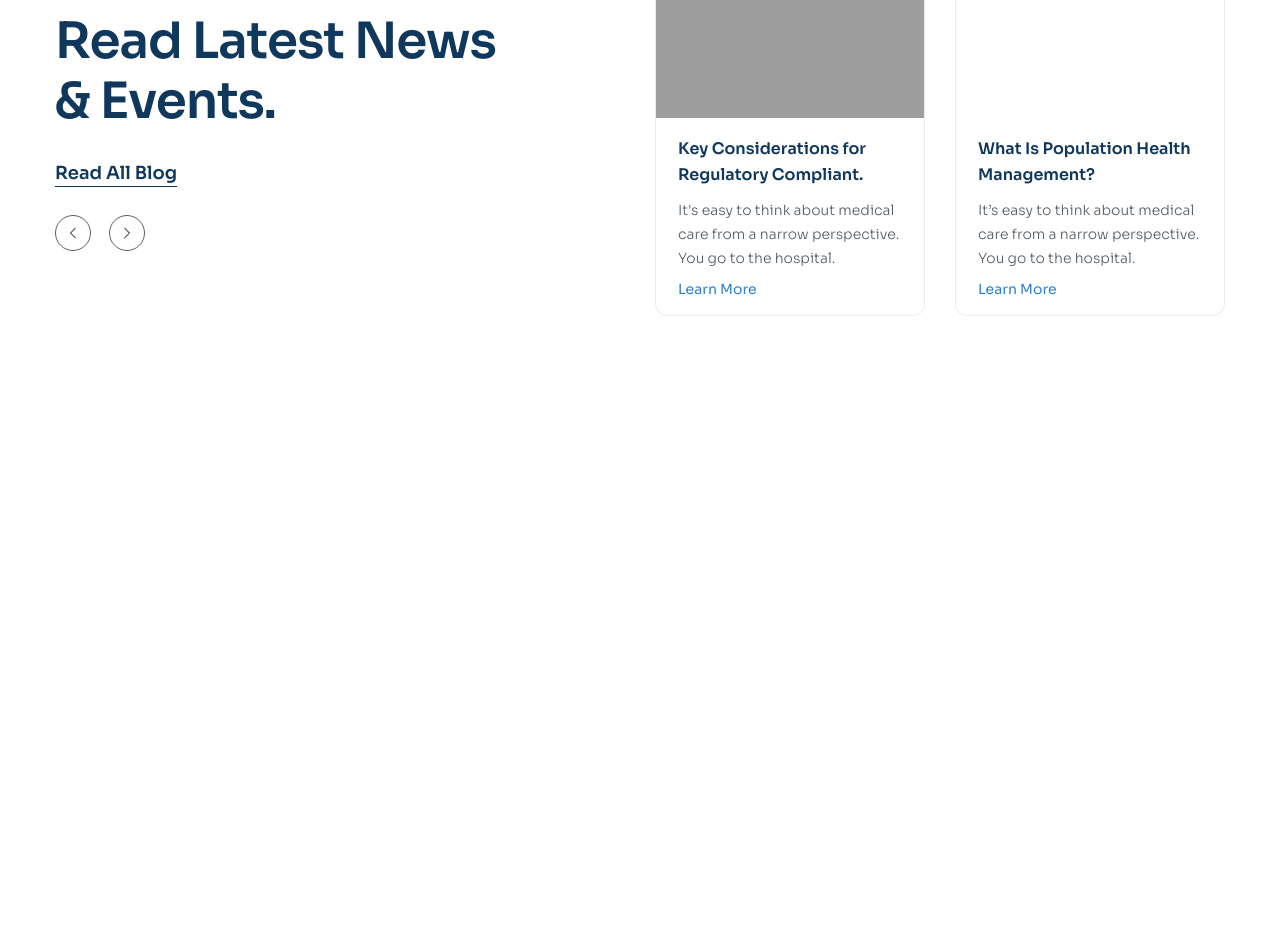
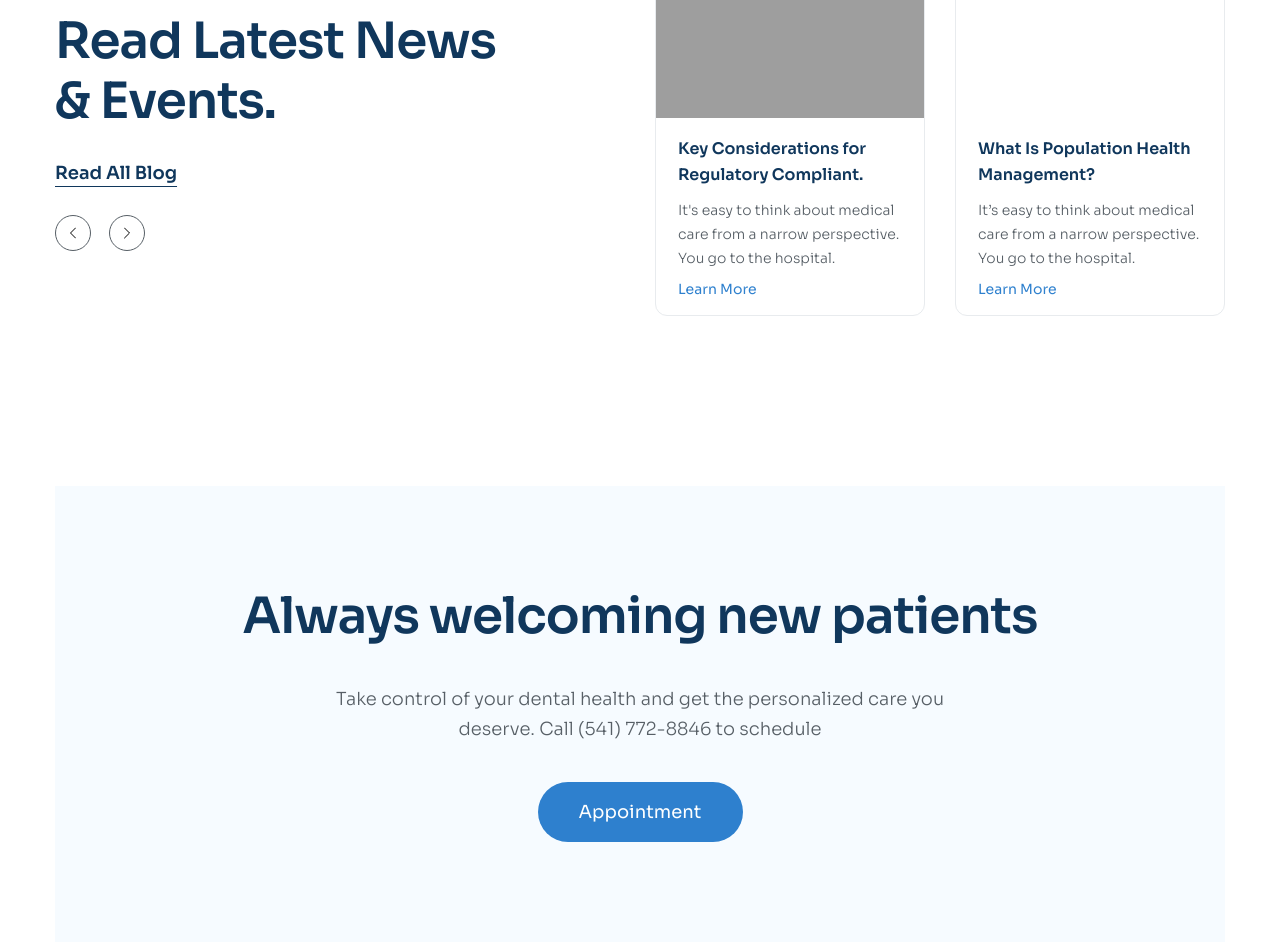
Before and after one commit to teothichtroll/Project3, a plain HTML site: page index.html in a window 1280 px wide. Shown: the part 5184-6126 px from the top of the page. Before the commit the page ends 5585 px from the top, so only its background shows below. Drawn offline with Linux system fonts and the light colour scheme; grey boxes are pictures that could not be loaded.

Commit message:
Appointment

```diff
--- a/assets/css/style.css
+++ b/assets/css/style.css
@@ -514,3 +514,27 @@ a {
 .blog-item__more:hover {
   color: #10375c;
 }
+
+/* ============================ appointment ============================ */
+.appointment {
+  margin: 85px 0;
+}
+.appointment__inner {
+  padding: 100px 178px;
+  background: #f6fbff;
+  text-align: center;
+}
+.appointment__heading::after {
+  content: "";
+  display: block;
+  width: 136px;
+  height: 2px;
+  margin: 18px auto 0;
+}
+.appointment__desc {
+  margin: 18px auto 0;
+  max-width: 617px;
+}
+.appointment__btn {
+  margin-top: 38px;
+}
--- a/index.html
+++ b/index.html
@@ -459,6 +459,16 @@
           </div>
         </div>
       </section>
+      <!-- appointment -->
+       <section class="appointment">
+        <div class="container">
+          <div class="appointment__inner">
+            <h2 class="section-heading appointment__heading">Always welcoming new patients</h2>
+            <p class="section-desc appointment__desc">Take control of your dental health and get the personalized care you deserve. Call (541) 772-8846 to  schedule</p>
+            <a href="#!" class="btn appointment__btn">Appointment</a>
+          </div>
+        </div>
+       </section>
 
     </main>
   </body>
```
